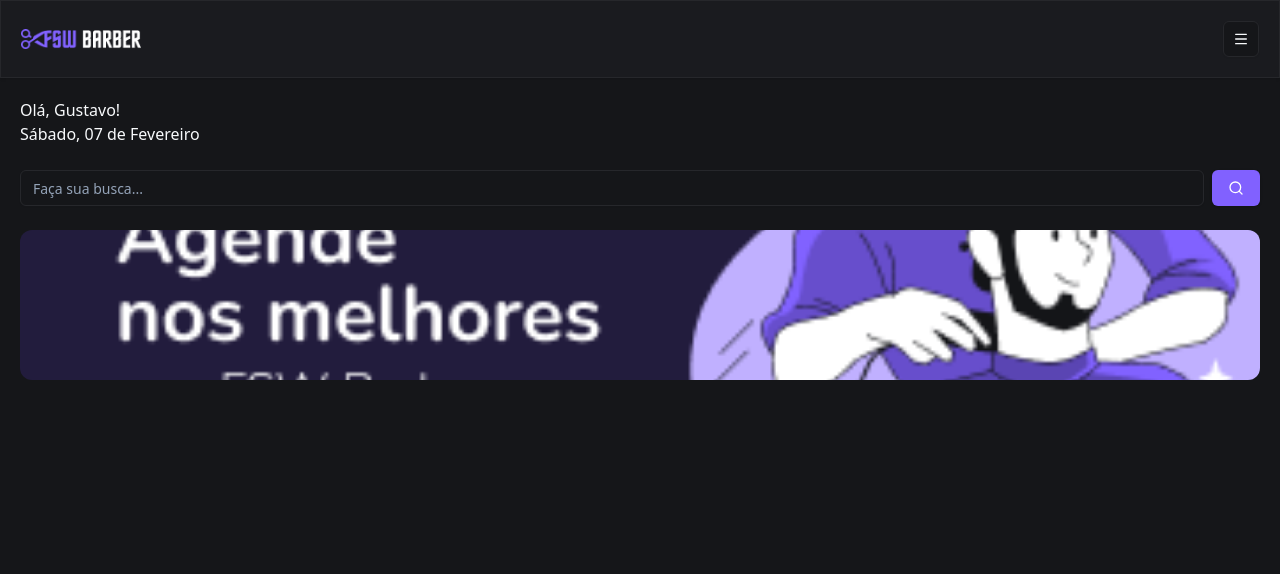
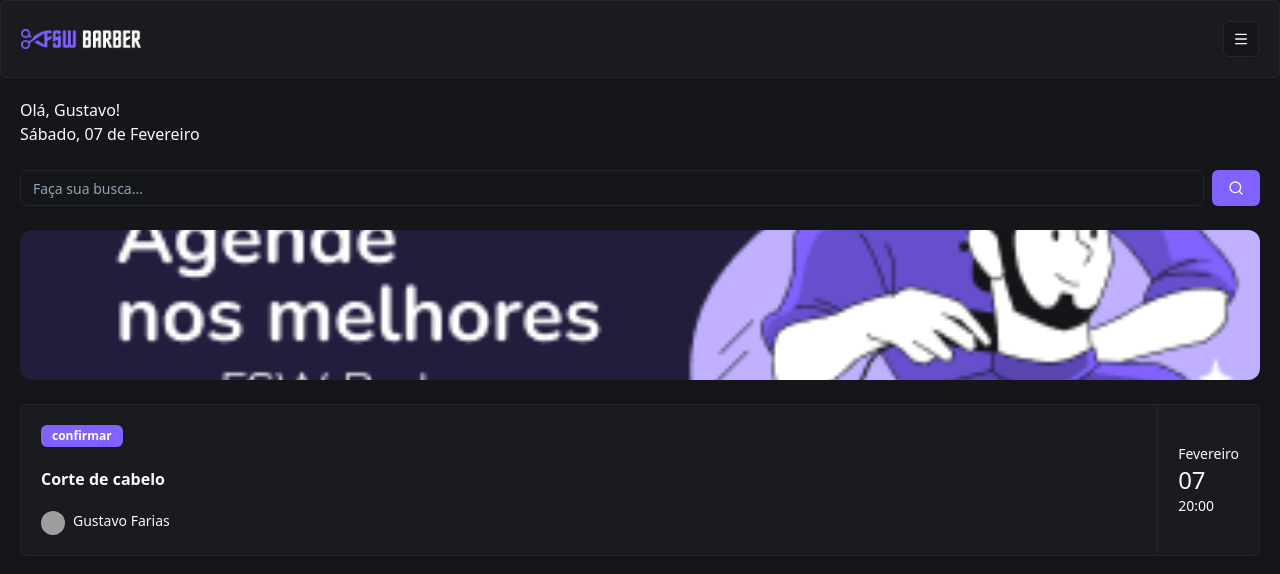
Before and after one commit to GustavobFarias/farias-barber-tech, a Next.js app: page / in a window 1280 px wide. Shown: the top 574 px of the page. Built offline with nearby package versions, Linux system fonts and the light colour scheme; grey boxes are pictures that could not be loaded.

Commit message:
feat: add booking item

```diff
--- a/package.json
+++ b/package.json
@@ -12,6 +12,7 @@
   "dependencies": {
     "@prisma/adapter-pg": "^7.3.0",
     "@prisma/client": "^7.3.0",
+    "@radix-ui/react-avatar": "^1.1.11",
     "@radix-ui/react-slot": "^1.2.4",
     "class-variance-authority": "^0.7.1",
     "clsx": "^2.1.1",
--- /dev/null
+++ b/src/app/_components/ui/avatar.tsx
@@ -0,0 +1,50 @@
+"use client"
+
+import * as React from "react"
+import * as AvatarPrimitive from "@radix-ui/react-avatar"
+
+import { cn } from "@/app/_lib/utils"
+
+const Avatar = React.forwardRef<
+  React.ElementRef<typeof AvatarPrimitive.Root>,
+  React.ComponentPropsWithoutRef<typeof AvatarPrimitive.Root>
+>(({ className, ...props }, ref) => (
+  <AvatarPrimitive.Root
+    ref={ref}
+    className={cn(
+      "relative flex h-10 w-10 shrink-0 overflow-hidden",
+      className,
+    )}
+    {...props}
+  />
+))
+Avatar.displayName = AvatarPrimitive.Root.displayName
+
+const AvatarImage = React.forwardRef<
+  React.ElementRef<typeof AvatarPrimitive.Image>,
+  React.ComponentPropsWithoutRef<typeof AvatarPrimitive.Image>
+>(({ className, ...props }, ref) => (
+  <AvatarPrimitive.Image
+    ref={ref}
+    className={cn("aspect-square h-full w-full rounded-full", className)}
+    {...props}
+  />
+))
+AvatarImage.displayName = AvatarPrimitive.Image.displayName
+
+const AvatarFallback = React.forwardRef<
+  React.ElementRef<typeof AvatarPrimitive.Fallback>,
+  React.ComponentPropsWithoutRef<typeof AvatarPrimitive.Fallback>
+>(({ className, ...props }, ref) => (
+  <AvatarPrimitive.Fallback
+    ref={ref}
+    className={cn(
+      "flex h-full w-full items-center justify-center rounded-full bg-muted",
+      className,
+    )}
+    {...props}
+  />
+))
+AvatarFallback.displayName = AvatarPrimitive.Fallback.displayName
+
+export { Avatar, AvatarImage, AvatarFallback }
--- /dev/null
+++ b/src/app/_components/ui/badge.tsx
@@ -0,0 +1,37 @@
+import * as React from "react"
+import { cva, type VariantProps } from "class-variance-authority"
+
+import { cn } from "@/app/_lib/utils"
+
+const badgeVariants = cva(
+  "inline-flex items-center rounded-md border px-2.5 py-0.5 text-xs font-semibold transition-colors focus:outline-none focus:ring-2 focus:ring-ring focus:ring-offset-2",
+  {
+    variants: {
+      variant: {
+        default:
+          "border-transparent bg-primary text-primary-foreground shadow hover:bg-primary/80",
+        secondary:
+          "border-transparent bg-secondary text-secondary-foreground hover:bg-secondary/80",
+        destructive:
+          "border-transparent bg-destructive text-destructive-foreground shadow hover:bg-destructive/80",
+        outline: "text-foreground",
+      },
+    },
+    defaultVariants: {
+      variant: "default",
+    },
+  },
+)
+
+export interface BadgeProps
+  extends
+    React.HTMLAttributes<HTMLDivElement>,
+    VariantProps<typeof badgeVariants> {}
+
+function Badge({ className, variant, ...props }: BadgeProps) {
+  return (
+    <div className={cn(badgeVariants({ variant }), className)} {...props} />
+  )
+}
+
+export { Badge, badgeVariants }
--- a/src/app/_components/ui/card.tsx
+++ b/src/app/_components/ui/card.tsx
@@ -8,7 +8,10 @@ const Card = React.forwardRef<
 >(({ className, ...props }, ref) => (
   <div
     ref={ref}
-    className={cn("border bg-card text-card-foreground shadow", className)}
+    className={cn(
+      "rounded-md border bg-card text-card-foreground shadow",
+      className,
+    )}
     {...props}
   />
 ))
--- a/src/app/page.tsx
+++ b/src/app/page.tsx
@@ -3,21 +3,29 @@ import Header from "./_components/Header"
 import { Button } from "./_components/ui/button"
 import { Input } from "./_components/ui/input"
 import Image from "next/image"
+import { Card, CardContent } from "./_components/ui/card"
+import { Badge } from "./_components/ui/badge"
+import { Avatar } from "@radix-ui/react-avatar"
+import { AvatarImage } from "./_components/ui/avatar"
 
 function Home() {
   return (
     <div>
       <Header />
+      {/* CONTEÚDO */}
       <div className="p-5">
         <h2>Olá, Gustavo!</h2>
         <p>Sábado, 07 de Fevereiro</p>
 
+        {/* BUSCA */}
         <div className="mt-6 flex items-center gap-2">
           <Input placeholder="Faça sua busca..." />
           <Button>
             <SearchIcon />
           </Button>
         </div>
+
+        {/* IMAGEM */}
         <div className="relative mt-6 h-[150px] w-full">
           <Image
             src="/banner.png"
@@ -26,6 +34,28 @@ function Home() {
             className="rounded-xl object-cover"
           />
         </div>
+
+        {/* AGENDAMENTOS */}
+        <Card className="mt-6">
+          <CardContent className="flex justify-between p-0">
+            <div className="flex flex-col gap-5 py-5 pl-5">
+              <Badge className="w-fit">confirmar</Badge>
+              <h3 className="font-semibold">Corte de cabelo</h3>
+
+              <div className="itens-center flex gap-2">
+                <Avatar className="h-6 w-6">
+                  <AvatarImage src="https://utfs.io/f/c97a2dc9-cf62-468b-a851-bfd2bdde775f-16p.png" />
+                </Avatar>
+                <p className="text-sm">Gustavo Farias</p>
+              </div>
+            </div>
+            <div className="itens-center flex flex-col justify-center border-l border-solid px-5">
+              <p className="text-sm">Fevereiro</p>
+              <p className="text-2xl">07</p>
+              <p className="text-sm">20:00</p>
+            </div>
+          </CardContent>
+        </Card>
       </div>
     </div>
   )
```
Also changed, not shown: 1 other file (tests, documents, lock files or other folders).
